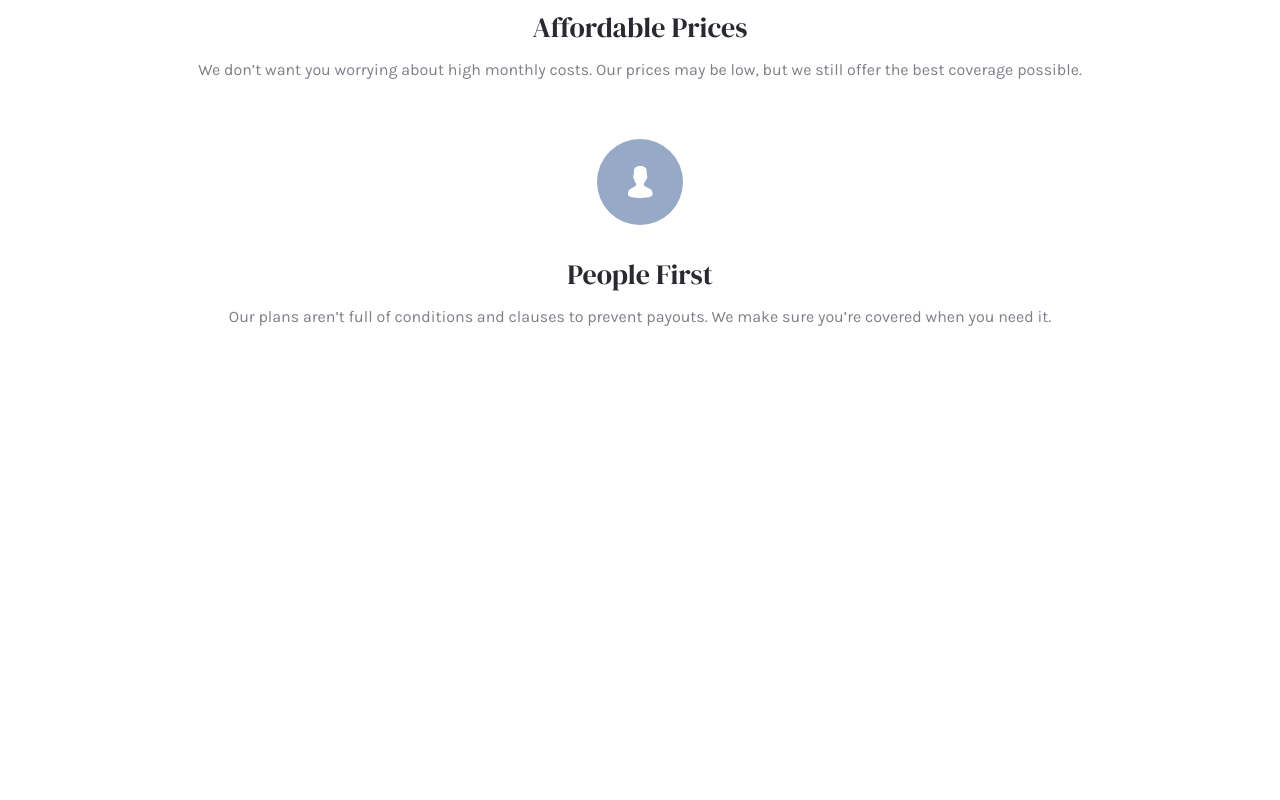
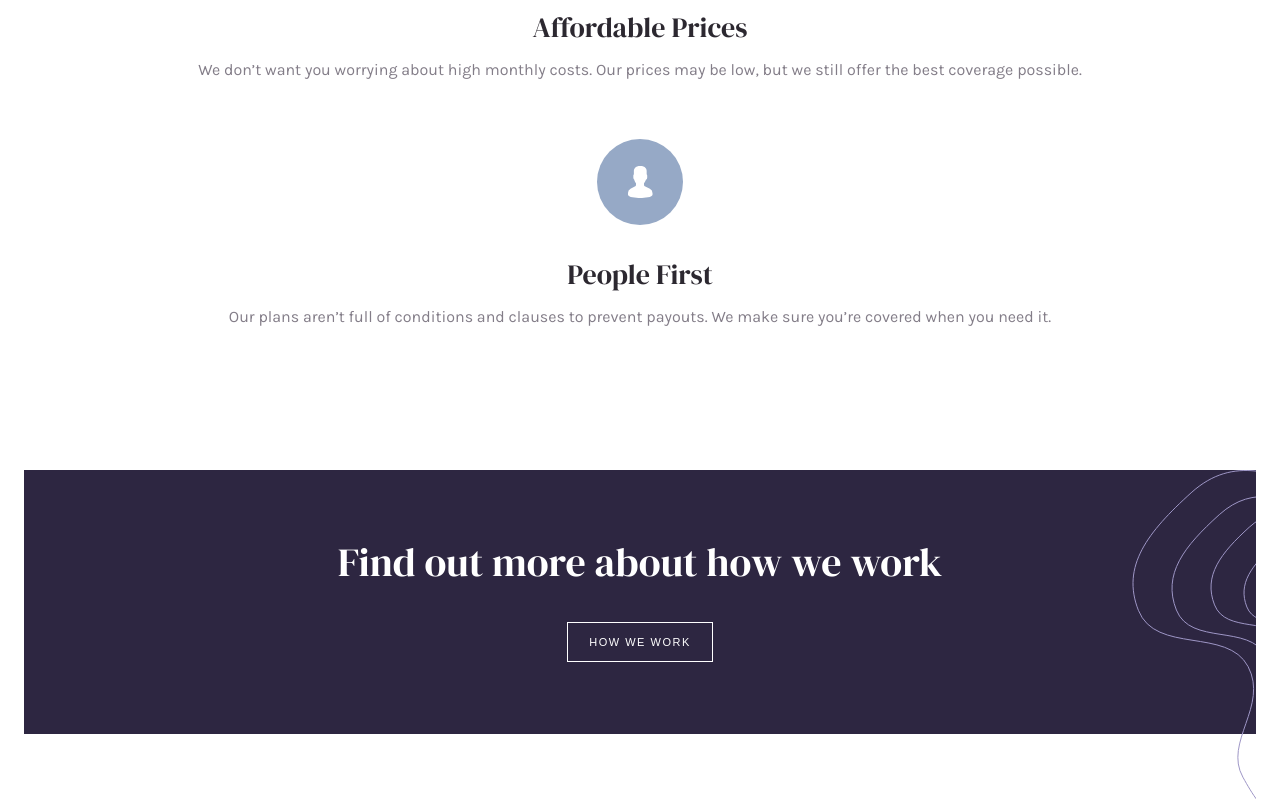
Before and after one commit to lasha-abuladze/insure-landing-page-master, a website: page index.html in a window 1280 px wide. Shown: the part 1517-2317 px from the top of the page. Before the commit the page ends 1997 px from the top, so only its background shows below. Drawn offline with Linux system fonts and the light colour scheme.

Commit message:
add find-out section

```diff
--- a/index.html
+++ b/index.html
@@ -119,6 +119,13 @@
 
     </section>
 
+    <div class="how-we-work--div">
+        <h2>Find out more about how we work</h2>
+        <button>HOW WE WORK</button>
+
+        <img src="./images/bg-pattern-intro-right-mobile.svg" alt="#">
+    </div>
+
 
 
 
--- a/main.scss
+++ b/main.scss
@@ -142,7 +142,8 @@ main {
             font-weight: 400;
             font-family: $dmfont;
             margin-bottom: 16px;
-
+            position: relative;
+            z-index: 5 !important;
         }
 
         p {
@@ -175,11 +176,7 @@ main {
 .our-advantages--section{
 
     text-align: center;
-    padding: 0px 24px;
-    padding-top: 140px;
-
-    padding-bottom: 150px;
-
+    padding: 140px 24px;
     box-sizing: border-box;
 
     .line {
@@ -220,3 +217,45 @@ main {
         gap: 56px;
     }
 }
+
+.how-we-work--div {
+    width: calc(100% - 48px);
+    background-color: #2D2641;
+    margin: auto;
+    color: #fff;
+    text-align: center;
+
+    padding: 72px 24px;
+    box-sizing: border-box;
+    position: relative;
+
+    h2 {
+        font-family: $dmfont;
+        font-weight: 400;
+        font-size: 40px;
+        margin-bottom: 40px;
+
+        position: relative;
+        z-index: 2;
+    }
+
+    button {
+        width: 146px;
+        height: 40px;
+        @include button-gen();
+        border: 1px solid #fff;
+        box-sizing: border-box;
+
+        color: #fff;
+        font-size: 11px;
+        font-weight: 400;
+        letter-spacing: 1.5px;
+    }
+
+    img {
+        position: absolute;
+        top: 0;
+        right: 0;
+        z-index: 0;
+    }
+}
```
Also changed, not shown: style.css.
